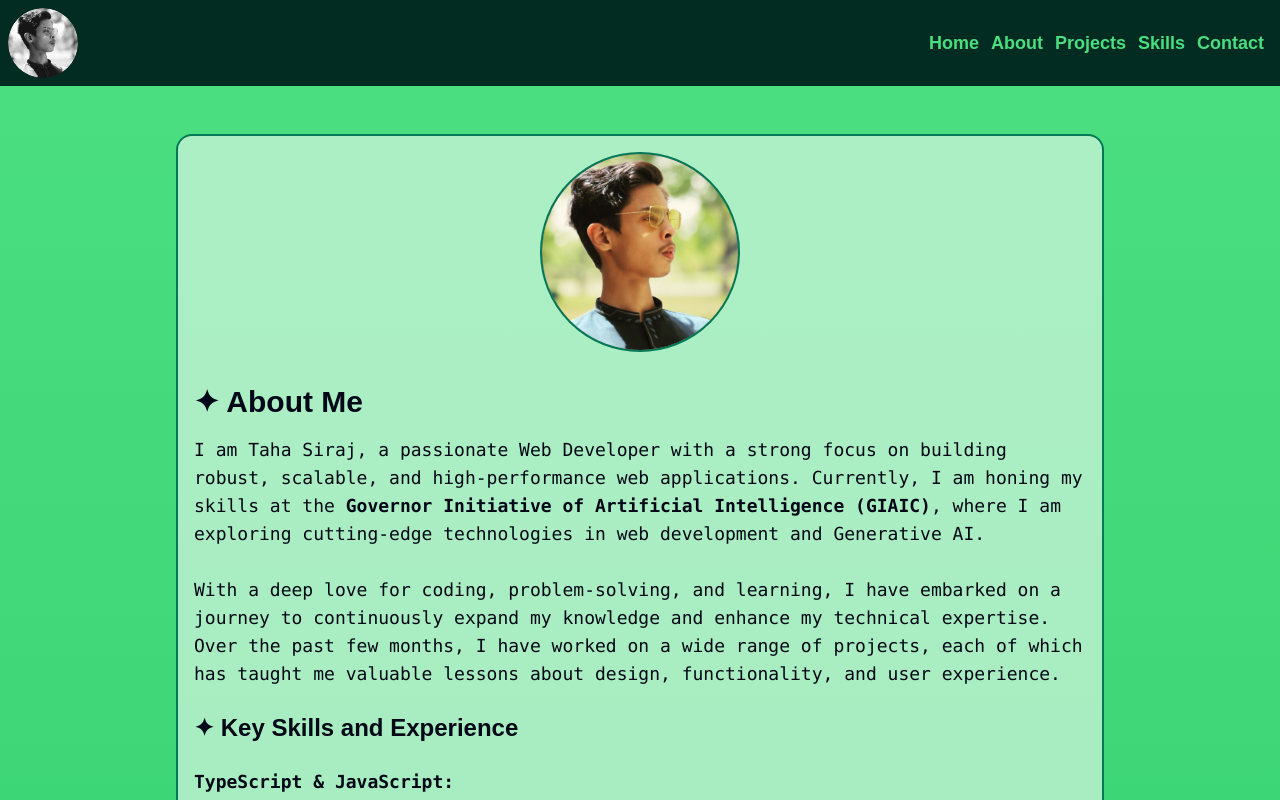
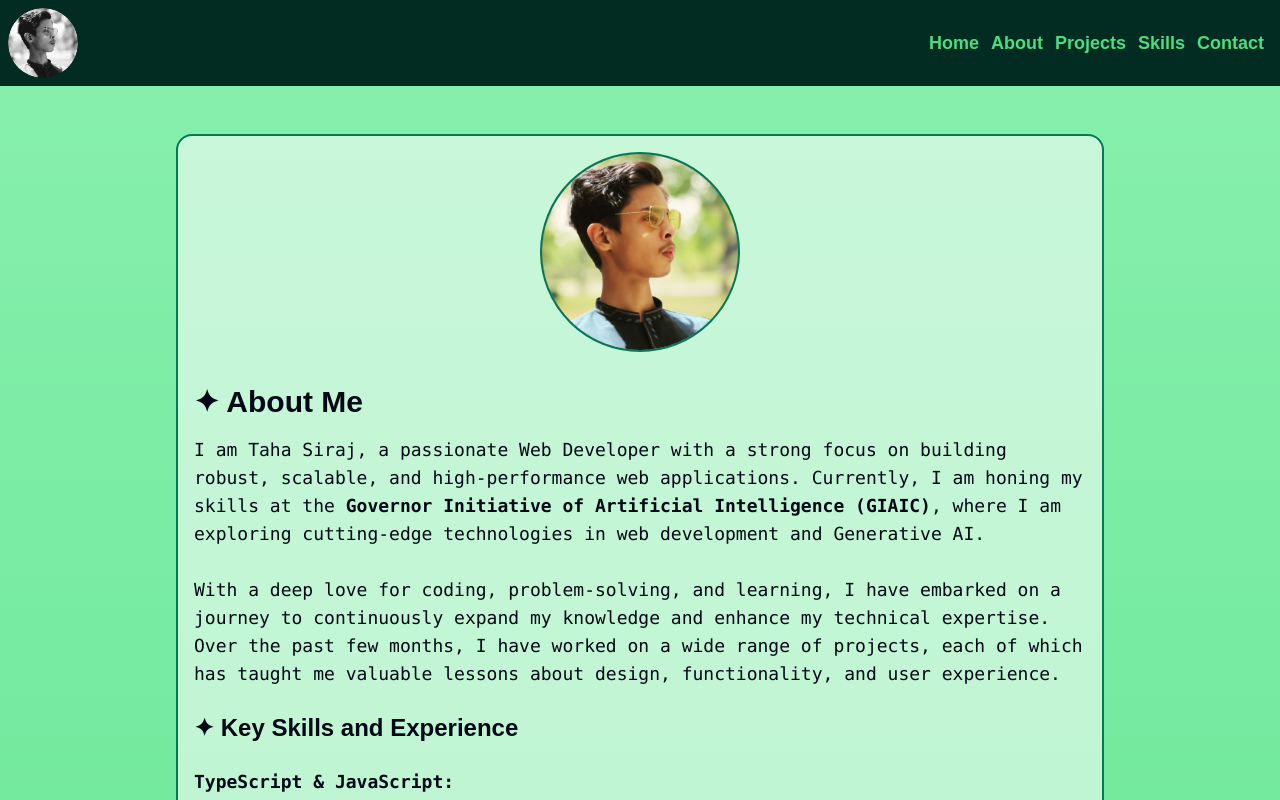
Before and after one commit to Tahasiraj1/My-Portfolio, a Next.js app: page /about in a window 1280 px wide. Shown: the top 800 px of the page. Built offline with nearby package versions, Linux system fonts and the light colour scheme.

Commit message:
Update page.tsx

```diff
--- a/app/about/page.tsx
+++ b/app/about/page.tsx
@@ -3,7 +3,7 @@ import About from '@/components/About'
 
 const about = () => {
   return (
-    <div className='bg-gradient-to-b from-green-400 to-green-500'>
+    <div className='bg-gradient-to-b from-green-300 to-green-400'>
       <About />
     </div>
   )
```
